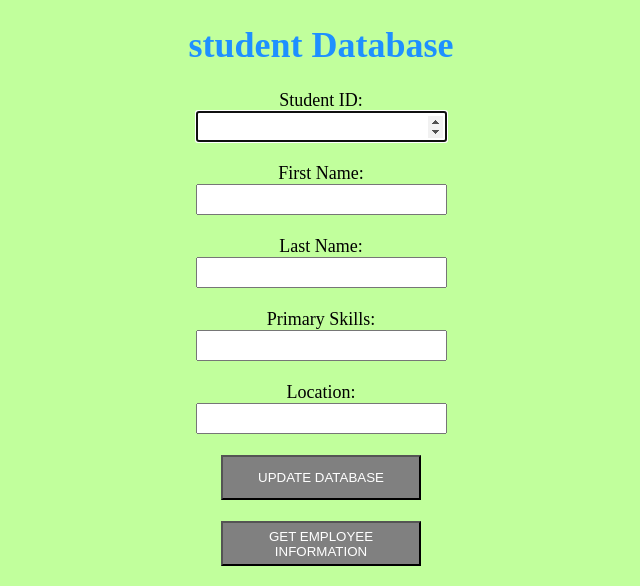
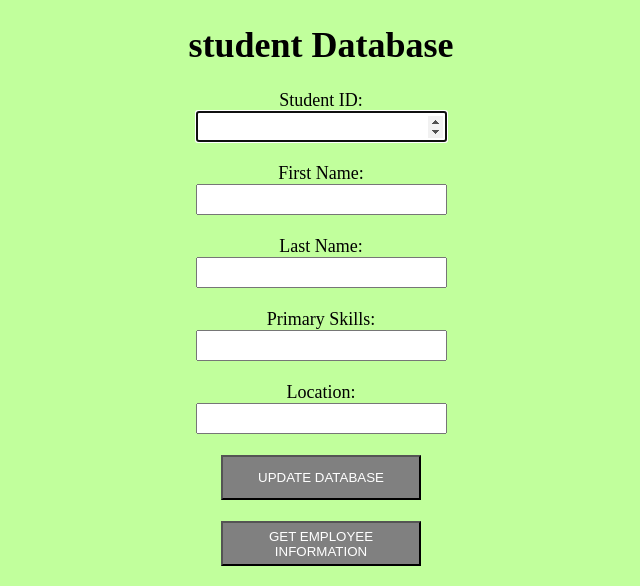
Before and after one commit to Darshil3838/containerized-applications-using-K8s-manifests, a Flask app: page / in a window 1280 px wide. Shown: the top 586 px of the page, without its empty margins (319-959 px from the left). Run offline with Flask 2, Linux system fonts and the light colour scheme.

Commit message:
Update addemp.html

```diff
--- a/week5/webapp/templates/addemp.html
+++ b/week5/webapp/templates/addemp.html
@@ -6,7 +6,7 @@
 <center>
 	<font color="black" size="4" style="font-family: avenir">
 
-		<h1 style="color: DodgerBlue">student Database</h1>
+		<h1 style="color: Black">student Database</h1>
 		<body style="background: {{ color }};" >
 
 			<form action="/addemp" autocomplete="on" method = "POST" enctype="multipart/form-data">
```
